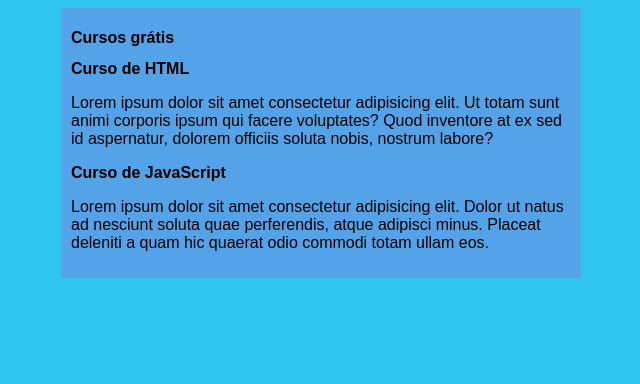
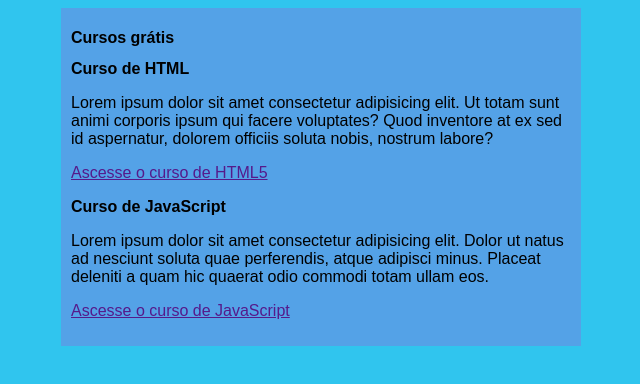
Before and after one commit to Douglaslima09/projeto-site, a plain HTML site: page index.html in a window 1280 px wide. Shown: the whole page, without its empty margins (319-959 px from the left). Drawn offline with Linux system fonts and the light colour scheme.

Commit message:
Update index.html

```diff
--- a/index.html
+++ b/index.html
@@ -13,10 +13,12 @@
             <h1>Cursos grátis</h1>
             <h2>Curso de HTML</h2>
             <p>Lorem ipsum dolor sit amet consectetur adipisicing elit. Ut totam sunt animi corporis ipsum qui facere voluptates? Quod inventore at ex sed id aspernatur, dolorem officiis soluta nobis, nostrum labore?</p>
+            <p><a href="">Ascesse o curso de HTML5</a></p>
         </header>
         <article>
             <h2>Curso de JavaScript</h2>
             <p>Lorem ipsum dolor sit amet consectetur adipisicing elit. Dolor ut natus ad nesciunt soluta quae perferendis, atque adipisci minus. Placeat deleniti a quam hic quaerat odio commodi totam ullam eos.</p>
+            <p><a href="">Ascesse o curso de JavaScript</a></p>
         </article>
     </main>
 </body>
```
